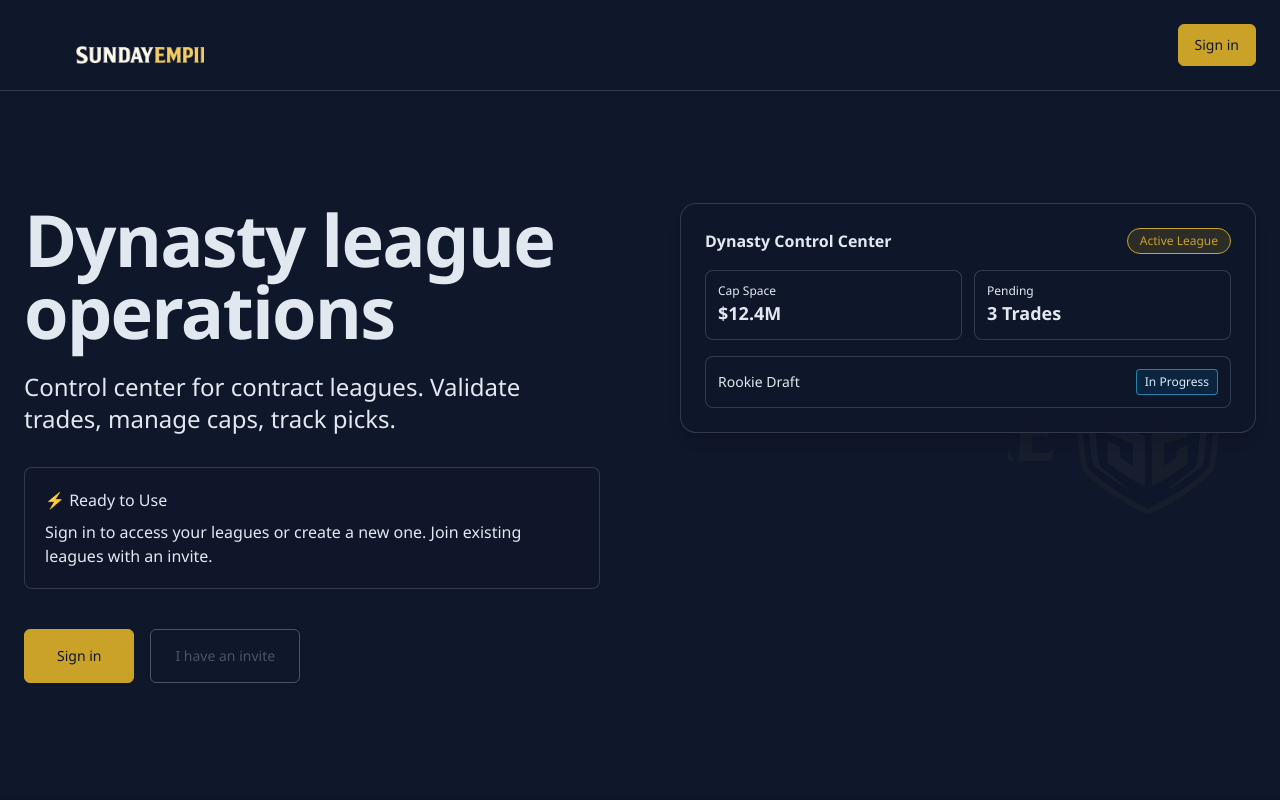
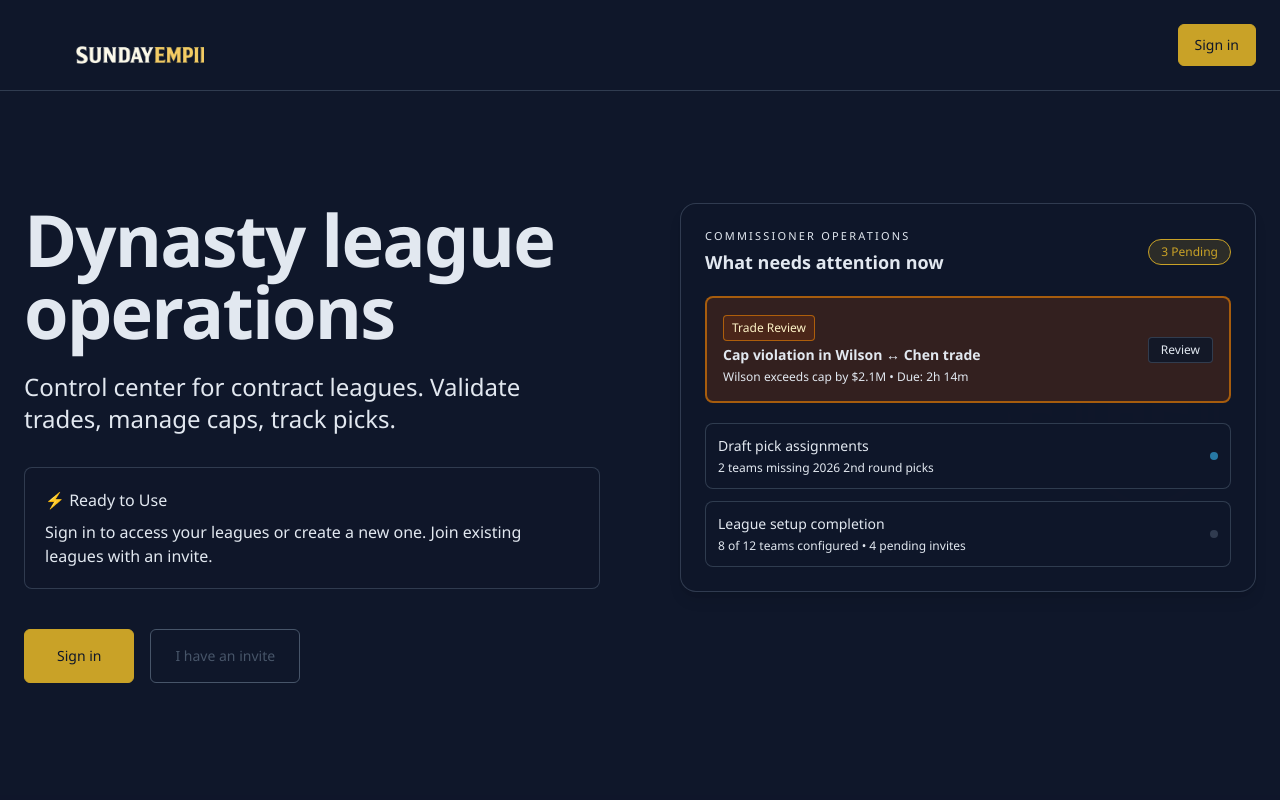
Before and after one commit to brendanprin/sundayempire, a Next.js app: page / in a window 1280 px wide. Shown: the top 800 px of the page. Built offline with nearby package versions, Linux system fonts and the light colour scheme.

Commit message:
feat: Update action center layout and content for improved clarity and engagement

```diff
--- a/src/app/page.tsx
+++ b/src/app/page.tsx
@@ -77,64 +77,103 @@ export default function LandingPage() {
                   borderColor: "var(--brand-structure-muted)"
                 }}
               >
-                {/* Mock Dashboard Cards */}
-                <div className="space-y-4">
+                {/* Action Center Preview */}
+                <div className="space-y-5">
                   <div className="flex items-center justify-between">
-                    <h3 className="font-semibold">Dynasty Control Center</h3>
+                    <div className="space-y-1">
+                      <p className="text-[11px] uppercase tracking-[0.2em] font-medium" style={{ color: "var(--muted-foreground)" }}>
+                        Commissioner Operations
+                      </p>
+                      <h3 className="text-lg font-semibold">What needs attention now</h3>
+                    </div>
                     <div
-                      className="rounded-full px-3 py-1 text-xs border"
+                      className="rounded-full px-3 py-1 text-xs border font-medium"
                       style={{
                         backgroundColor: "var(--brand-accent-soft)",
                         borderColor: "var(--brand-accent-primary)",
                         color: "var(--brand-accent-primary)"
                       }}
                     >
-                      Active League
+                      3 Pending
                     </div>
                   </div>
 
-                  <div className="grid grid-cols-2 gap-3">
+                  {/* Priority Action */}
+                  <div
+                    className="rounded-lg p-4 border-2"
+                    style={{
+                      backgroundColor: "var(--status-warning-bg)",
+                      borderColor: "var(--status-warning-border)"
+                    }}
+                  >
+                    <div className="flex items-center justify-between">
+                      <div className="space-y-1">
+                        <div
+                          className="inline-flex items-center rounded px-2 py-1 text-xs font-medium border"
+                          style={{
+                            backgroundColor: "var(--status-warning-bg)",
+                            borderColor: "var(--status-warning-border)",
+                            color: "var(--status-warning-text)"
+                          }}
+                        >
+                          Trade Review
+                        </div>
+                        <h4 className="font-semibold text-sm">Cap violation in Wilson ↔ Chen trade</h4>
+                        <p className="text-xs" style={{ color: "var(--muted-foreground)" }}>
+                          Wilson exceeds cap by $2.1M • Due: 2h 14m
+                        </p>
+                      </div>
+                      <div
+                        className="rounded px-3 py-1 text-xs font-medium border"
+                        style={{
+                          backgroundColor: "var(--brand-surface-card)",
+                          borderColor: "var(--brand-structure-muted)",
+                          color: "var(--foreground)"
+                        }}
+                      >
+                        Review
+                      </div>
+                    </div>
+                  </div>
+
+                  {/* Secondary Actions */}
+                  <div className="space-y-3">
                     <div
-                      className="rounded-lg p-3 border"
+                      className="flex items-center justify-between p-3 rounded-lg border"
                       style={{
                         backgroundColor: "var(--brand-surface-card)",
                         borderColor: "var(--brand-structure-muted)"
                       }}
                     >
-                      <div className="text-xs" style={{ color: "var(--muted-foreground)" }}>Cap Space</div>
-                      <div className="text-lg font-semibold">$12.4M</div>
+                      <div className="space-y-1">
+                        <h4 className="font-medium text-sm">Draft pick assignments</h4>
+                        <p className="text-xs" style={{ color: "var(--muted-foreground)" }}>
+                          2 teams missing 2026 2nd round picks
+                        </p>
+                      </div>
+                      <div
+                        className="rounded-full w-2 h-2"
+                        style={{ backgroundColor: "var(--status-info-border)" }}
+                      />
                     </div>
+
                     <div
-                      className="rounded-lg p-3 border"
+                      className="flex items-center justify-between p-3 rounded-lg border"
                       style={{
                         backgroundColor: "var(--brand-surface-card)",
                         borderColor: "var(--brand-structure-muted)"
                       }}
                     >
-                      <div className="text-xs" style={{ color: "var(--muted-foreground)" }}>Pending</div>
-                      <div className="text-lg font-semibold">3 Trades</div>
-                    </div>
-                  </div>
-
-                  <div
-                    className="rounded-lg p-3 border"
-                    style={{
-                      backgroundColor: "var(--brand-surface-card)",
-                      borderColor: "var(--brand-structure-muted)"
-                    }}
-                  >
-                    <div className="flex items-center justify-between">
-                      <span className="text-sm">Rookie Draft</span>
-                      <span
-                        className="rounded px-2 py-1 text-xs border"
-                        style={{
-                          backgroundColor: "var(--status-info-bg)",
-                          borderColor: "var(--status-info-border)",
-                          color: "var(--status-info-text)"
-                        }}
-                      >
-                        In Progress
-                      </span>
+                      <div className="space-y-1">
+                        <h4 className="font-medium text-sm">League setup completion</h4>
+                        <p className="text-xs" style={{ color: "var(--muted-foreground)" }}>
+                          8 of 12 teams configured • 4 pending invites
+                        </p>
+                      </div>
+                      <div
+                        className="rounded-full w-2 h-2"
+                        style={{ backgroundColor: "var(--status-neutral-border)" }}
+                      />
                     </div>
                   </div>
                 </div>
```
